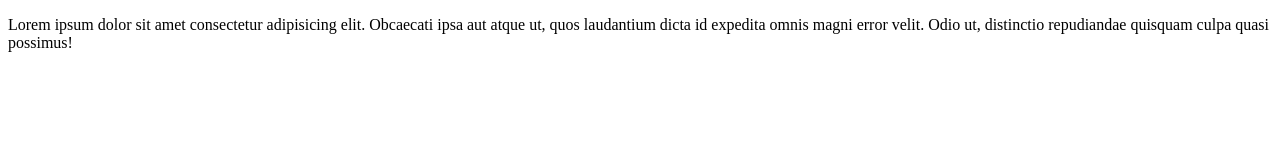
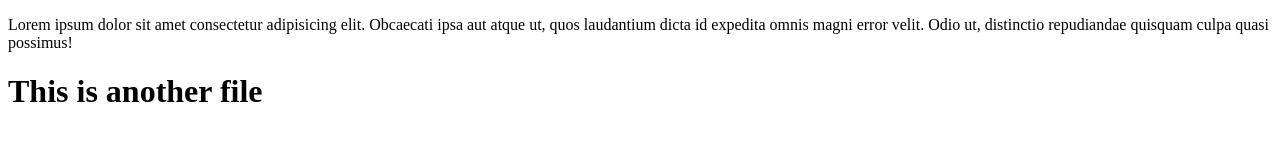
Before and after one commit to mudassirahmed01/GIT-and-GITHUB-Tutorial, a plain HTML site: page firstpage.html in a window 1280 px wide. Drawn offline with Linux system fonts and the light colour scheme.

Commit message:
version 2

```diff
--- a/firstpage.html
+++ b/firstpage.html
@@ -7,5 +7,6 @@
 </head>
 <body>
   <p>Lorem ipsum dolor sit amet consectetur adipisicing elit. Obcaecati ipsa aut atque ut, quos laudantium dicta id expedita omnis magni error velit. Odio ut, distinctio repudiandae quisquam culpa quasi possimus!</p>
+  <h1>This is another file</h1>
 </body>
 </html>
```
Also changed, not shown: index.html (+1 -0 lines).
